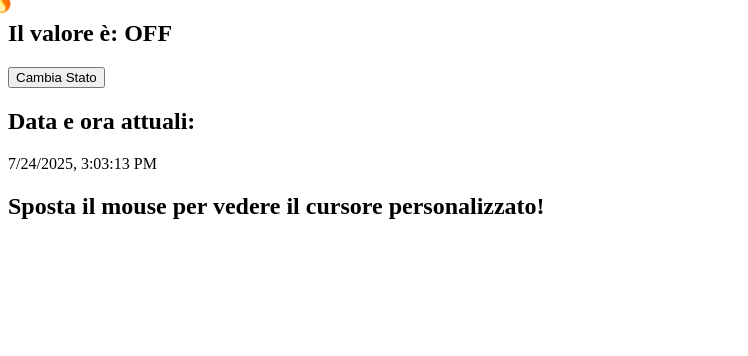
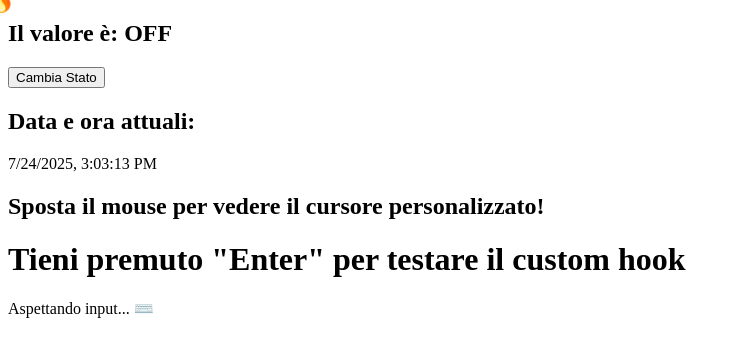
Before and after one commit to AngelaFerraro18/ex-react-snack-customhooks, a React (Vite) app: page / in a window 1280 px wide. Shown: the top 356 px of the page, without its empty margins (0-748 px from the left). Built offline with nearby package versions, Linux system fonts and the light colour scheme.

Commit message:
feat: bonus completed

```diff
--- a/src/App.jsx
+++ b/src/App.jsx
@@ -1,12 +1,16 @@
 import useDate from "./useDate";
 import useSwitch from "./useSwitch";
 import useCustomPointer from "./useCustomPointer";
+
+
+import useKeyPress from "./useKeyPress";
 
 function App() {
 
   const [isOn, toggle] = useSwitch();
   const currentDate = useDate();
   const customPointer = useCustomPointer("🔥");
+  const isEnterPressed = useKeyPress("Enter");
 
   return (
     <>
@@ -25,6 +29,11 @@ function App() {
         <h2>Sposta il mouse per vedere il cursore personalizzato!</h2>
         {customPointer}
       </div>
+
+      <div>
+        <h1>Tieni premuto "Enter" per testare il custom hook</h1>
+        <p>{isEnterPressed ? "Enter premuto! ✅" : "Aspettando input... ⌨️"}</p>
+      </div>
     </>
   )
 }
--- /dev/null
+++ b/src/useKeyPress.jsx
@@ -0,0 +1,26 @@
+import { useEffect, useState } from "react";
+
+function useKeyPress(targetKey) {
+    const [isPressed, setIsPressed] = useState(false);
+
+    useEffect(() => {
+        function handleKeyDown(e) {
+            if (e.key === targetKey) setIsPressed(true);
+        }
+
+        function handleKeyUp(e) {
+            if (e.key === targetKey) setIsPressed(false);
+        }
+
+        window.addEventListener("keydown", handleKeyDown);
+        window.addEventListener("keyup", handleKeyUp);
+
+        return () => {
+            window.removeEventListener("keydown", handleKeyDown);
+            window.removeEventListener("keyup", handleKeyUp);
+        }
+    }, []);
+    return isPressed;
+}
+
+export default useKeyPress;
```
